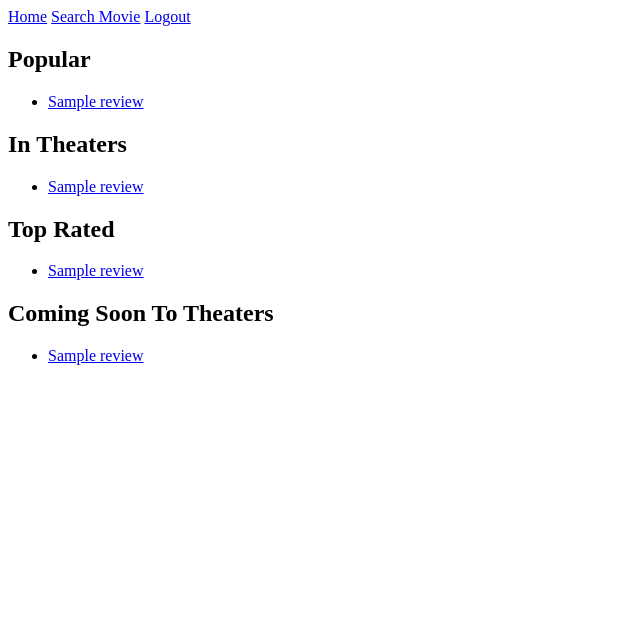
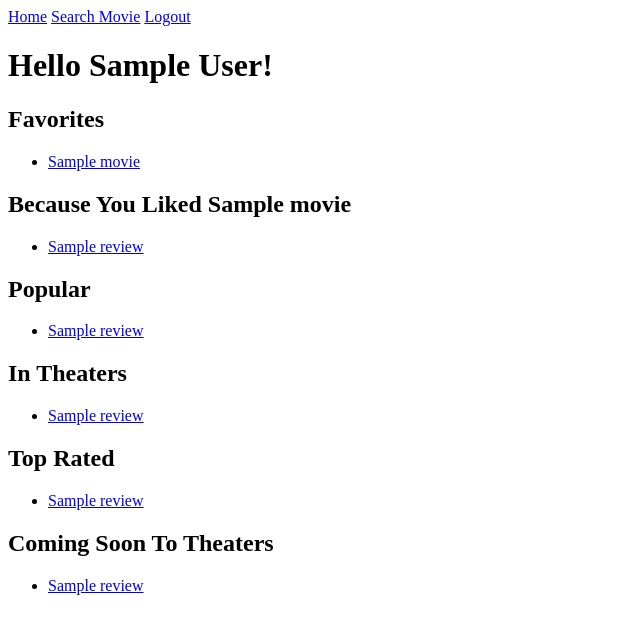
Before and after one commit to drawde1/IMDB-clone, a Django app: page / in a window 1280 px wide. Shown: the top 634 px of the page, without its empty margins (0-640 px from the left). Run offline with Django 3.2, Linux system fonts and the light colour scheme; a user stored in the database is signed in; tables that the repository leaves empty hold one stand-in row (values such as "Sample post"); a database or web service that is not in the repository returns one stand-in record (values such as "Sample title"); data that the repository does not hold is empty.

Commit message:
added favorites and recommendations list on homepage

```diff
--- a/IMDB/urls.py
+++ b/IMDB/urls.py
@@ -17,14 +17,14 @@ from django.contrib import admin
 from django.urls import path, include
 from reviews.views import reviews
 from movies.views import homepage
-from IMDB_user.views import add_seen, add_watchlist
+# from IMDB_user.views import add_watchlist
 from authentication.views import LoginView, logout_view, SignupView
 urlpatterns = [
     path('', homepage, name='homepage'),
+    path('users/', include('IMDB_user.urls')),
     path('movies/', include('movies.urls')),
     path('reviews/<str:imbd_id>/', reviews),
-    path('seen/<str:imbd_id>/', add_seen),
-    path('watchlist/<str:imbd_id>/', add_watchlist),
+    # path('watchlist/<str:imbd_id>/', add_watchlist),
     path("logout/", logout_view, name="logout"),
     path("login/", LoginView.as_view(), name="login"),
     path("signup/", SignupView.as_view(), name="signup"),
--- a/IMDB_user/admin.py
+++ b/IMDB_user/admin.py
@@ -17,7 +17,8 @@ class CustomUserAdmin(UserAdmin):
             {
                 'fields': [
                     'displayname',
-                    'watch_list'
+                    'watch_list',
+                    'favorites_list'
                 ]
             }
         )
--- a/IMDB_user/models.py
+++ b/IMDB_user/models.py
@@ -6,7 +6,16 @@ from django.contrib.auth.models import AbstractUser
 
 class MyCustomUser(AbstractUser):
     displayname = models.CharField(max_length=30)
-    watch_list = models.ManyToManyField(Movie, blank=True)
+    watch_list = models.ManyToManyField(
+        Movie,
+        blank=True,
+        related_name='watch'
+    )
+    favorites_list = models.ManyToManyField(
+        Movie,
+        blank=True,
+        related_name='favorites'
+    )
 
     def __str__(self):
         return self.username
--- a/IMDB_user/urls.py
+++ b/IMDB_user/urls.py
@@ -0,0 +1,7 @@
+from django.urls import path
+
+from IMDB_user.views import add_favorites
+
+urlpatterns = [
+    path('favorites/<int:movie_id>/', add_favorites, name='add_favorites')
+]
--- a/movies/models.py
+++ b/movies/models.py
@@ -4,7 +4,7 @@ from django.db import models
 
 
 class Movie(models.Model):
-    imbd_id = models.CharField(max_length=20, default='')
+    imdb_id = models.CharField(max_length=20, default='')
     name = models.CharField(max_length=50, default='')
     poster_url = models.URLField(default='')
 
--- a/movies/views.py
+++ b/movies/views.py
@@ -1,7 +1,9 @@
 from django.shortcuts import render
 
+from IMDB_user.models import MyCustomUser
 from movies.forms import MovieSearchForm
 import requests
+import random
 
 # Create your views here.
 tmdb_base_url = 'https://api.themoviedb.org/3'
@@ -10,6 +12,7 @@ omdb_base_url = 'http://www.omdbapi.com/'
 omdb_key = 'd361bf3'
 
 def homepage(request):
+    details = {}
     latest_path = '/movie/now_playing'
     popular_path = '/movie/popular'
     top_path = '/movie/top_rated'
@@ -26,12 +29,26 @@ def homepage(request):
     popular_data = popular_request.json()
     top_data = top_request.json()
     upcoming_data = upcoming_request.json()
-    return render(request, 'homepage.html',{
+    if request.user.is_authenticated:
+        current_user = MyCustomUser.objects.get(id=request.user.id)
+        favorites = current_user.favorites_list.all()
+        fave_movie = random.choice(favorites)
+        movie_id = fave_movie.id
+        recommendations_path = f'/movie/{movie_id}/recommendations'
+        recommendations_endpoint = f'{tmdb_base_url}{recommendations_path}?api_key={tmdb_key}'
+        recommendations_request = requests.get(recommendations_endpoint)
+        if recommendations_request.status_code in range(200, 299):
+            recommendations_data = recommendations_request.json()
+            if not recommendations_data['results'] == []:
+                details.update({'fave_movie': fave_movie, 'recommendations': recommendations_data})
+        details.update({'favorites': favorites })
+    details.update({
         'latest': latest_data,
         'popular': popular_data,
         'top': top_data,
         'upcoming': upcoming_data
     })
+    return render(request, 'homepage.html', details)
 
 
 def search_movie(request):
@@ -51,6 +68,7 @@ def search_movie(request):
     return render(request, 'general_form.html', {'form': form})
 
 def movie_detail(request, movie_id):
+    details = {}
     movie_path = f'/movie/{movie_id}'
     video_path = f'/movie/{movie_id}/videos'
     reviews_path = f'/movie/{movie_id}/reviews'
@@ -64,15 +82,24 @@ def movie_detail(request, movie_id):
     imdb_id = movie_data['imdb_id']
     video_data = video_request.json()
     reviews_data = reviews_request.json()
+    video = video_data['results'][0]
     omdb_endpoint = f'{omdb_base_url}?i={imdb_id}&apikey={omdb_key}'
     omdb_request = requests.get(omdb_endpoint)
     omdb_data = omdb_request.json()
-    rotten_tomatoes = omdb_data['Ratings'][1]
-    video = video_data['results'][0]
-    return render(request, 'movies/movie_detail.html',{
+    rotten_tomatoes = ''
+    if omdb_data['Ratings']:
+        for rating in omdb_data['Ratings']:
+            if rating['Source'] == 'Rotten Tomatoes':
+                rotten_tomatoes = rating['Value']
+                details.update({'rotten_tomatoes': rotten_tomatoes})
+    if request.user.is_authenticated:
+        current_user = MyCustomUser.objects.get(id=request.user.id)
+        is_favorited = current_user.favorites_list.filter(imdb_id=movie_id).exists()
+        details.update({'is_favorited': is_favorited})
+    details.update({
         'data': movie_data,
         'reviews': reviews_data,
         'video': video,
-        'omdb': omdb_data,
-        'rotten_tomatoes': rotten_tomatoes
+        'omdb': omdb_data
     })
+    return render(request, 'movies/movie_detail.html', details)
--- a/templates/homepage.html
+++ b/templates/homepage.html
@@ -5,6 +5,30 @@
 {% endblock %}
 
 {% block content %}
+
+{% if user.is_authenticated %}
+    <h1>Hello {{ user.displayname }}!</h1>
+{% endif %}
+
+{% if favorites %}
+    <h2>Favorites</h2>
+    <ul>
+        {% for favorite in favorites %}
+            <li><a href="{% url 'movie_detail' movie_id=favorite.imdb_id %}">{{ favorite.name }}</a></li>
+        {% endfor %}
+    </ul>
+{% endif %}
+
+<!-- {{recommendations}} -->
+
+{% if recommendations %}
+    <h2>Because You Liked {{ fave_movie.name }}</h2>
+    <ul>
+        {% for recommendation in recommendations.results %}
+            <li><a href="{% url 'movie_detail' movie_id=recommendation.id %}">{{ recommendation.title }}</a></li>
+        {% endfor %}
+    </ul>
+{% endif %}
 
 <h2>Popular</h2>
 <ul>
```
Also changed, not shown: IMDB_user/views.py (+37 -13 lines), movies/templates/movies/movie_detail.html (+14 -4 lines), IMDB_user/migrations/0002_auto_20210408_0047.py (added), IMDB_user/migrations/0003_auto_20210408_0058.py (added), movies/migrations/0003_auto_20210408_0134.py (added).
